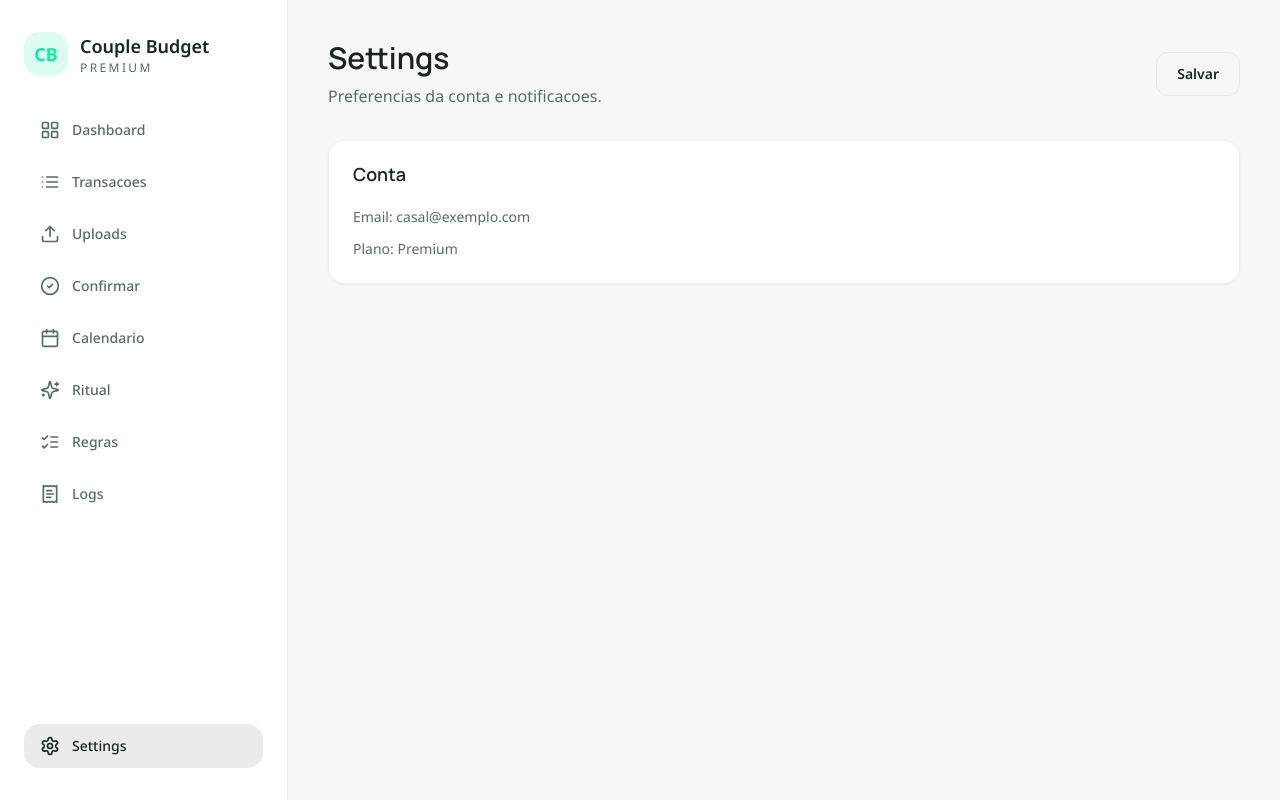
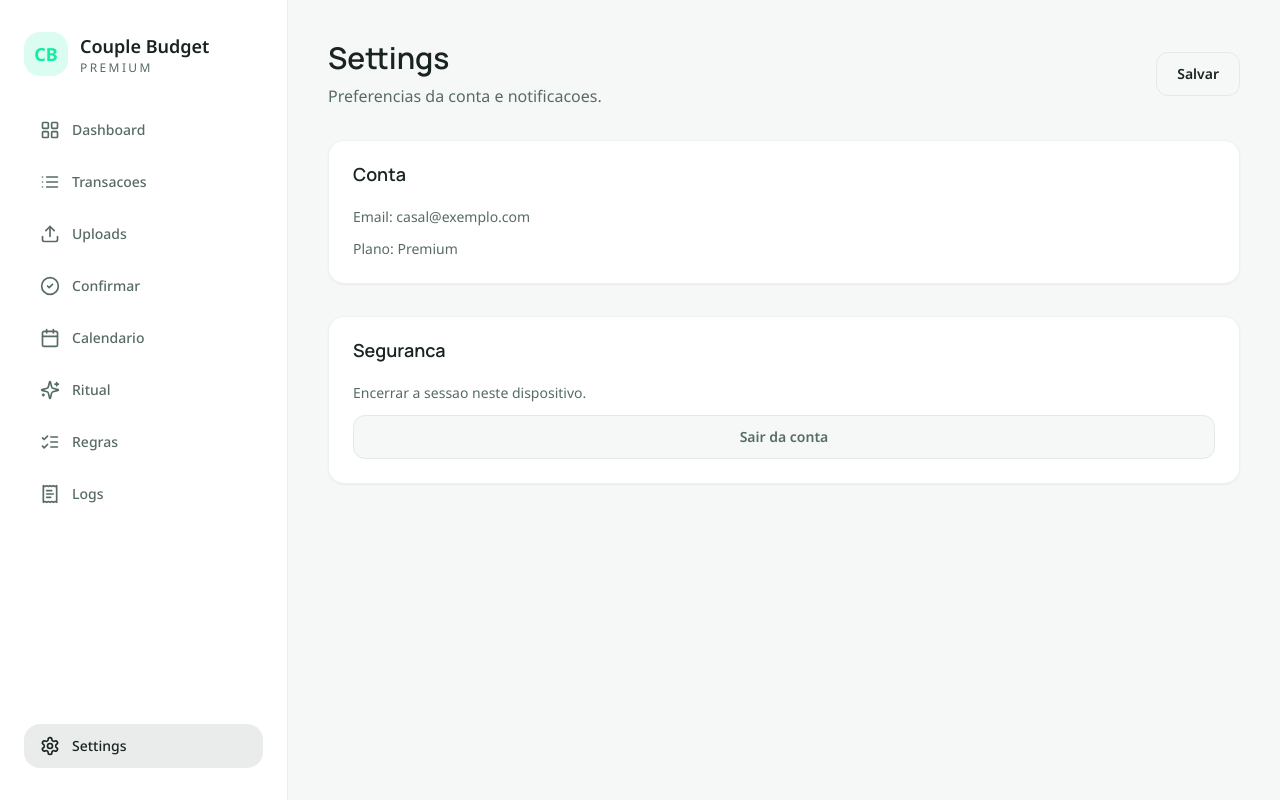
Before and after one commit to Viniciussteigleder/CoupleFin, a Next.js app: page /settings in a window 1280 px wide. Built offline with nearby package versions, Linux system fonts and the light colour scheme.

Commit message:
feat(auth): add sign-out action

```diff
--- a/src/app/(app)/settings/page.tsx
+++ b/src/app/(app)/settings/page.tsx
@@ -1,6 +1,7 @@
 import { PageHeader } from "@/components/layout/PageHeader";
 import { Button } from "@/components/ui/button";
 import { Card, CardContent, CardHeader, CardTitle } from "@/components/ui/card";
+import { SignOutButton } from "@/components/auth/SignOutButton";
 
 export default function SettingsPage() {
   return (
@@ -20,6 +21,16 @@ export default function SettingsPage() {
           <p>Plano: Premium</p>
         </CardContent>
       </Card>
+
+      <Card>
+        <CardHeader>
+          <CardTitle>Seguranca</CardTitle>
+        </CardHeader>
+        <CardContent className="flex flex-col gap-3 text-sm text-muted-foreground">
+          <p>Encerrar a sessao neste dispositivo.</p>
+          <SignOutButton />
+        </CardContent>
+      </Card>
     </div>
   );
 }
--- /dev/null
+++ b/src/components/auth/SignOutButton.tsx
@@ -0,0 +1,25 @@
+"use client";
+
+import { useState } from "react";
+import { useRouter } from "next/navigation";
+
+import { Button } from "@/components/ui/button";
+import { createClient } from "@/lib/supabase/client";
+
+export function SignOutButton() {
+  const [loading, setLoading] = useState(false);
+  const router = useRouter();
+
+  const handleSignOut = async () => {
+    setLoading(true);
+    const supabase = createClient();
+    await supabase.auth.signOut();
+    router.replace("/login");
+  };
+
+  return (
+    <Button variant="outline" onClick={handleSignOut} disabled={loading}>
+      {loading ? "Saindo..." : "Sair da conta"}
+    </Button>
+  );
+}
```
